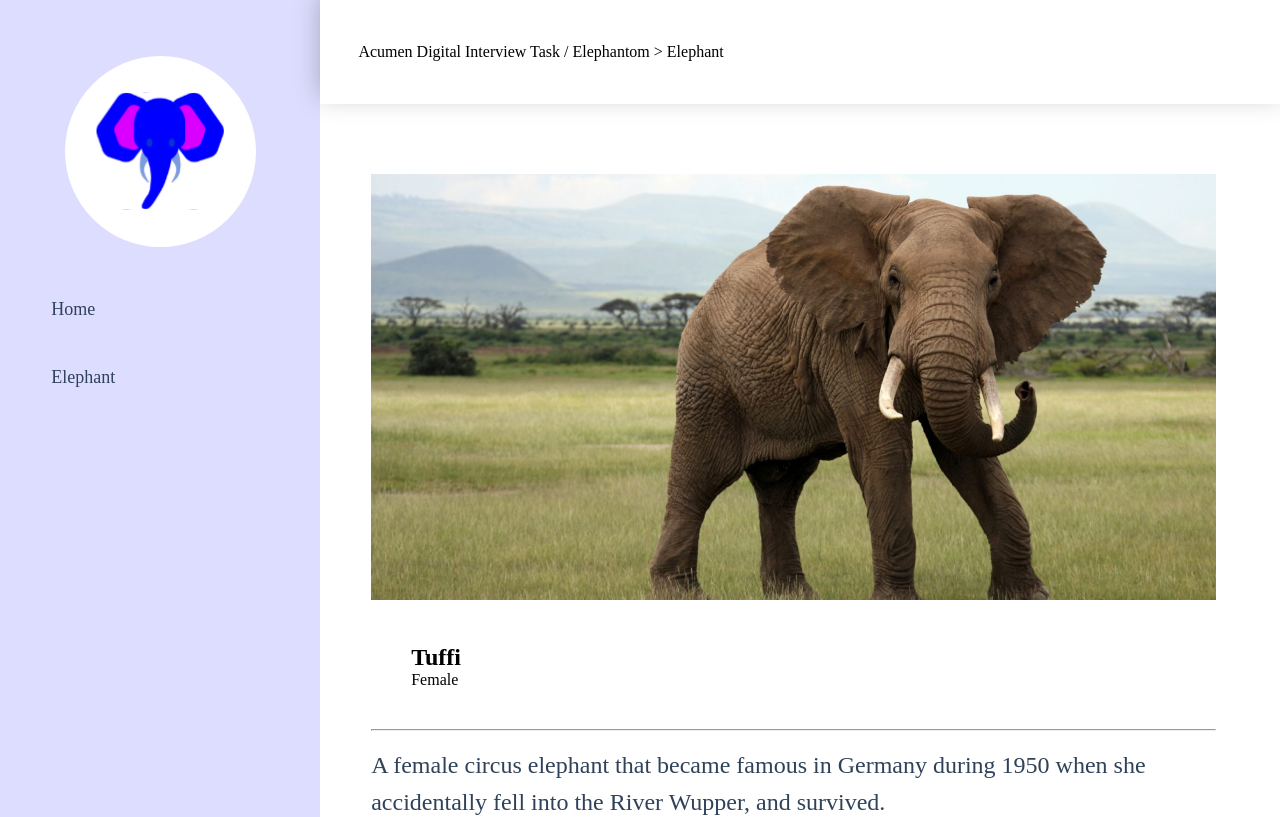
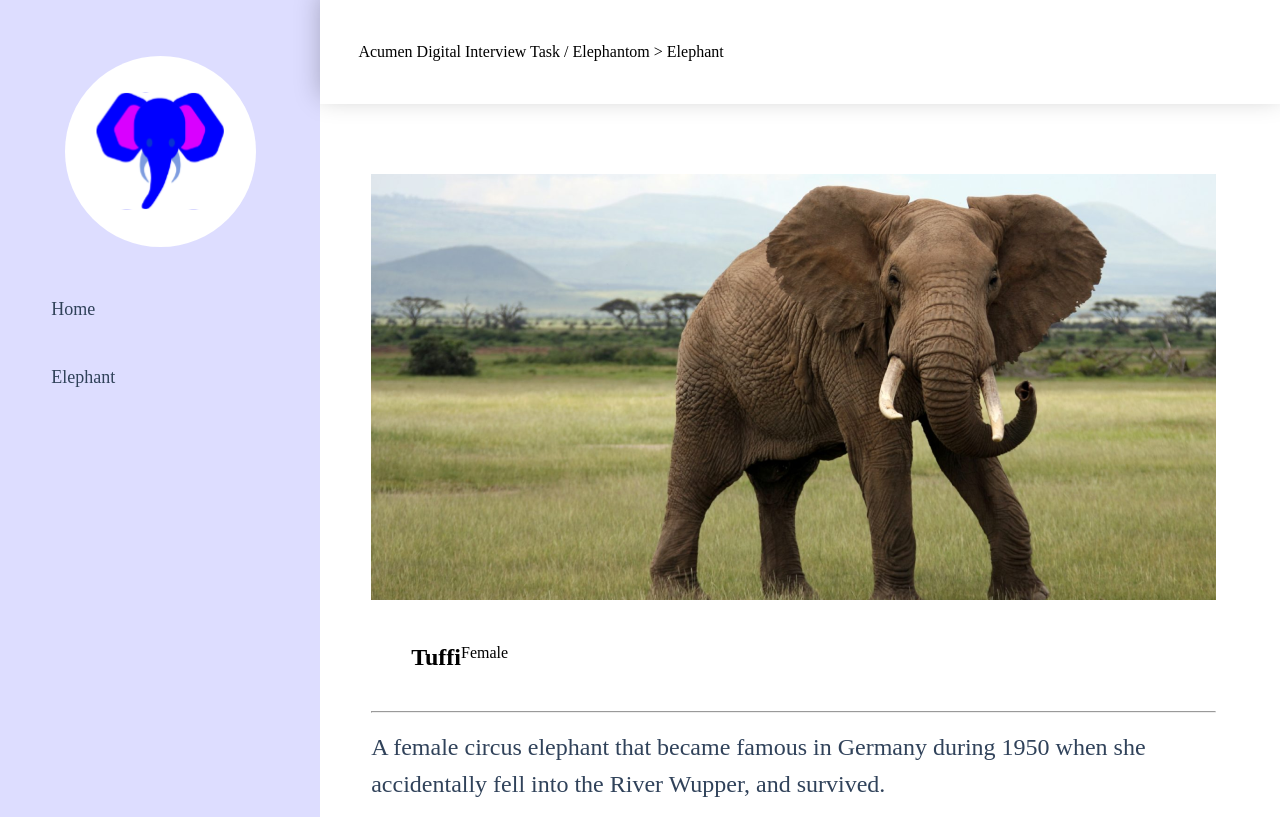
Before and after one commit to AbolareRoheemah/elephantom, a Nuxt app: page /elephant in a window 1280 px wide. Shown: the top 817 px of the page. Built offline with nearby package versions, Linux system fonts and the light colour scheme.

Commit message:
fixed some things

```diff
--- a/components/Sidebar.vue
+++ b/components/Sidebar.vue
@@ -30,6 +30,7 @@
         flex-direction: column;
         align-items: center;
         padding-top: 56px;
+        overflow-y: hidden;
     }
     a {
         text-decoration: none;
--- a/pages/elephant.vue
+++ b/pages/elephant.vue
@@ -23,7 +23,9 @@
         overflow-x: hidden
     }
     .heading {
-        margin: 5vh
+        margin: 5vh;
+        display: flex;
+        flex-direction: row;
     }
     .text-body {
         font-family: Overpass;
```
